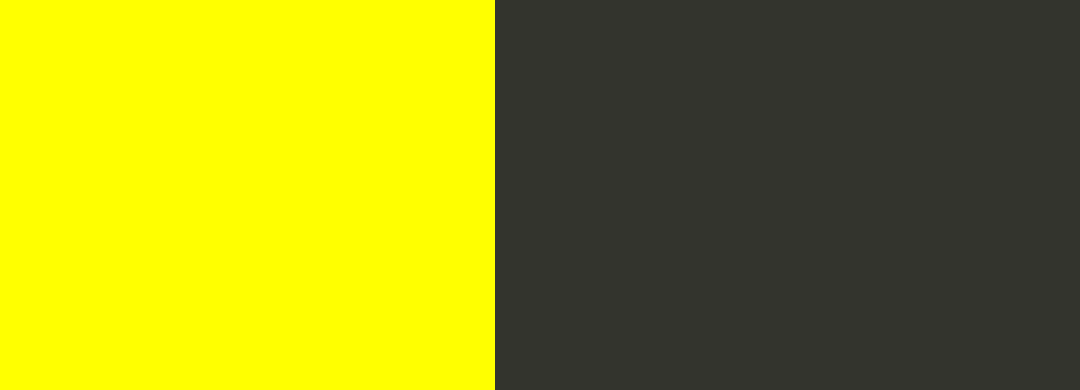
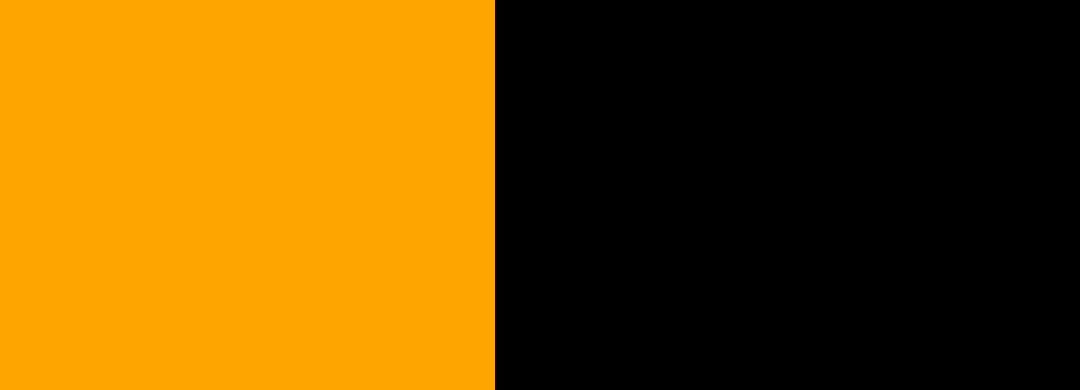
Before and after one commit to jbdevops/jbbeanstalk, a website: page index.html in a window 1280 px wide. Shown: the part 410-800 px from the top of the page, without its empty margins (145-1225 px from the left). Drawn offline with Linux system fonts and the light colour scheme.

Commit message:
Update index.html

```diff
--- a/index.html
+++ b/index.html
@@ -35,7 +35,7 @@
 
         text-align: right;
         padding-top: 11em;
-        background-color: yellow;
+        background-color: orange;
 
       }
       .textColumn p {
@@ -49,7 +49,7 @@
         bottom: 0px;
         left: 50%;
 
-        background-color: #33342D;
+        background-color: black;
       }
 
       h1 {
```
